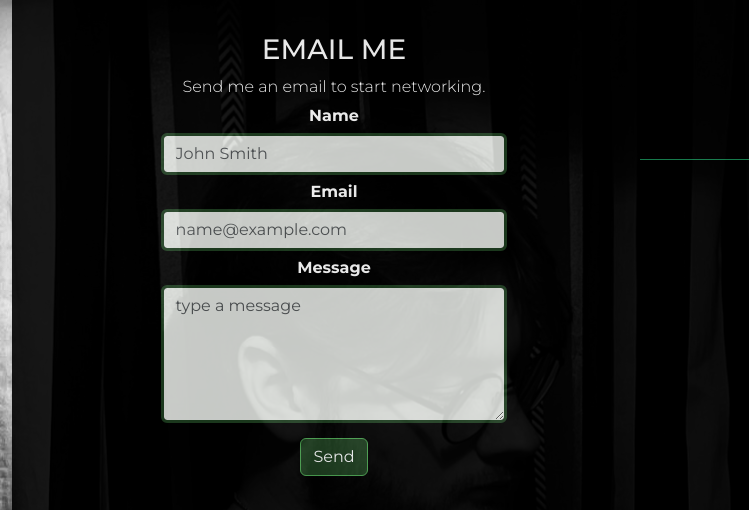
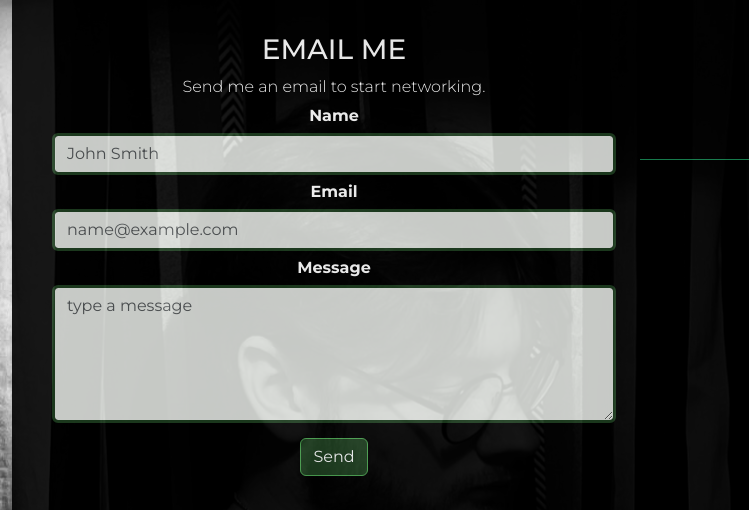
Before and after one commit to cambboyle/PortfolioProject-1, a plain HTML site: page Contact.html in a window 1280 px wide. Shown: the part 181-691 px from the top of the page, 0-749 px from the left. Drawn offline with nearby package versions, Linux system fonts and the light colour scheme.

Commit message:
Fix scaling issue within contact form on sm screens

```diff
--- a/Contact.html
+++ b/Contact.html
@@ -105,24 +105,25 @@
               <div class="row text-center text-box-intro shadow-sm p-3 mb-5 rounded" style="margin: auto;">
                 <!-- LEFT PANEL -->
                 <div class="col-md-6">
-                  <div class="container py-4">
+                  <div class="container py-4 px-1">
                     <h3> EMAIL ME </h3>
                     <div>
                       <span style="font-weight: 300;">Send me an email to start networking.</span>
                     </div>
-                    <form class="contactForm" method="post" action="https://formdump.codeinstitute.net">
+                    <form class="contactForm needs-validation justify-content-center" method="post" action="https://formdump.codeinstitute.net">
                       <!-- Name Input -->
-                      <div class="px-4" style="width: 70%; margin: auto;">
+                      <div class="px-2 input-forms">
                         <label for="fullname" style="padding: 5px;">Name</label>
                         <input type="text" name="Name" id="fullname" class="form-control border-3" placeholder="John Smith" required/>
                       </div>
                         <!-- Email Input -->
-                      <div class="px-4" style="width: 70%; margin: auto;">
+                      <div class="px-2 input-forms">
                         <label for="email" style="padding: 5px;">Email</label>
-                        <input type="text" name="Email" id="email" class="form-control border-3" placeholder="name@example.com" required/>
+                        <input type="email" name="Email" id="email" class="form-control border-3" placeholder="name@example.com" required/>
+                        <div class="invalid-feedback">Please provide a valid email address.</div>
                       </div>
                         <!-- Message Input -->
-                      <div class="px-4" style="width: 70%; margin: auto;">
+                      <div class="px-2 input-forms">
                         <label for="message" style="padding: 5px;">Message</label>
                         <textarea rows="5" name="Message" id="message" class="form-control border-3" placeholder="type a message" required></textarea>
                       </div>
--- a/assets/css/style.css
+++ b/assets/css/style.css
@@ -392,3 +392,12 @@ only screen and (min-device-pixel-ratio: 1.5){
         max-width: 70%;
     }
   }
+
+  /* additional contact form media q */
+
+  @media(max-width:400px) {
+    .input-forms {
+        justify-content: center;
+        padding: 0px;
+    }
+  }
```
